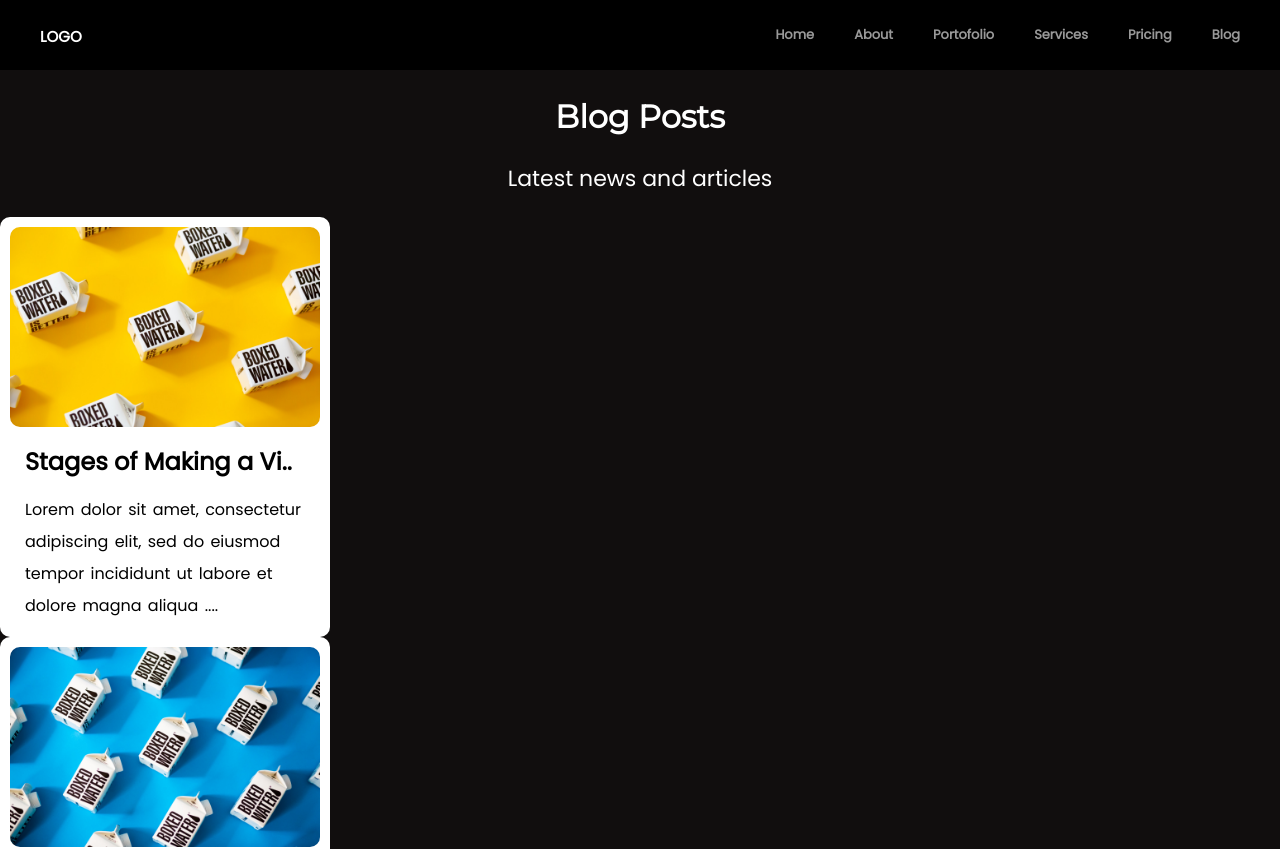
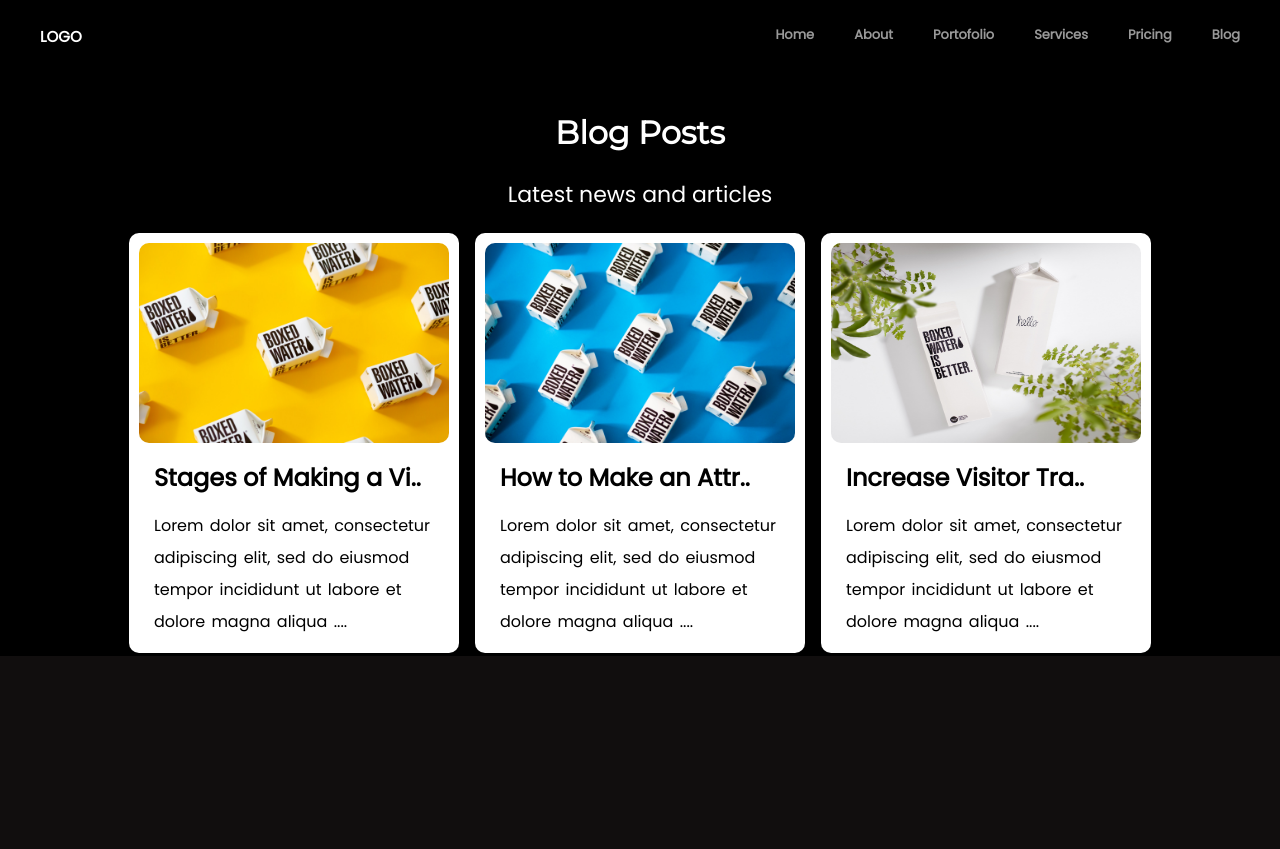
Before and after one commit to dikyriz/landing-page1, a React (Create React App) app: page /blog in a window 1280 px wide. Shown: the top 849 px of the page. After the commit the page ends 800 px from the top, so only its background shows below. Built offline with nearby package versions, Linux system fonts and the light colour scheme.

Commit message:
update style

```diff
--- a/src/App.css
+++ b/src/App.css
@@ -476,6 +476,9 @@
 
 .section-blog {
   color: #fff;
+  background-color: #000;
+  min-height: 570px;
+  padding-top: 1em;
 }
 
 .header-blog {
@@ -499,6 +502,12 @@
   color: #000;
   border-radius: 10px;
   font-family: 'Poppins';
+  float: left;
+  margin-right: 1em;
+}
+
+.card-1-blog:last-child{
+  margin-right: 0;
 }
 
 .img-blog {
@@ -525,3 +534,8 @@
 .container-blog {
   margin: 10px;
 }
+
+.card-blog {
+  margin: auto;
+  width: fit-content;
+}
```
